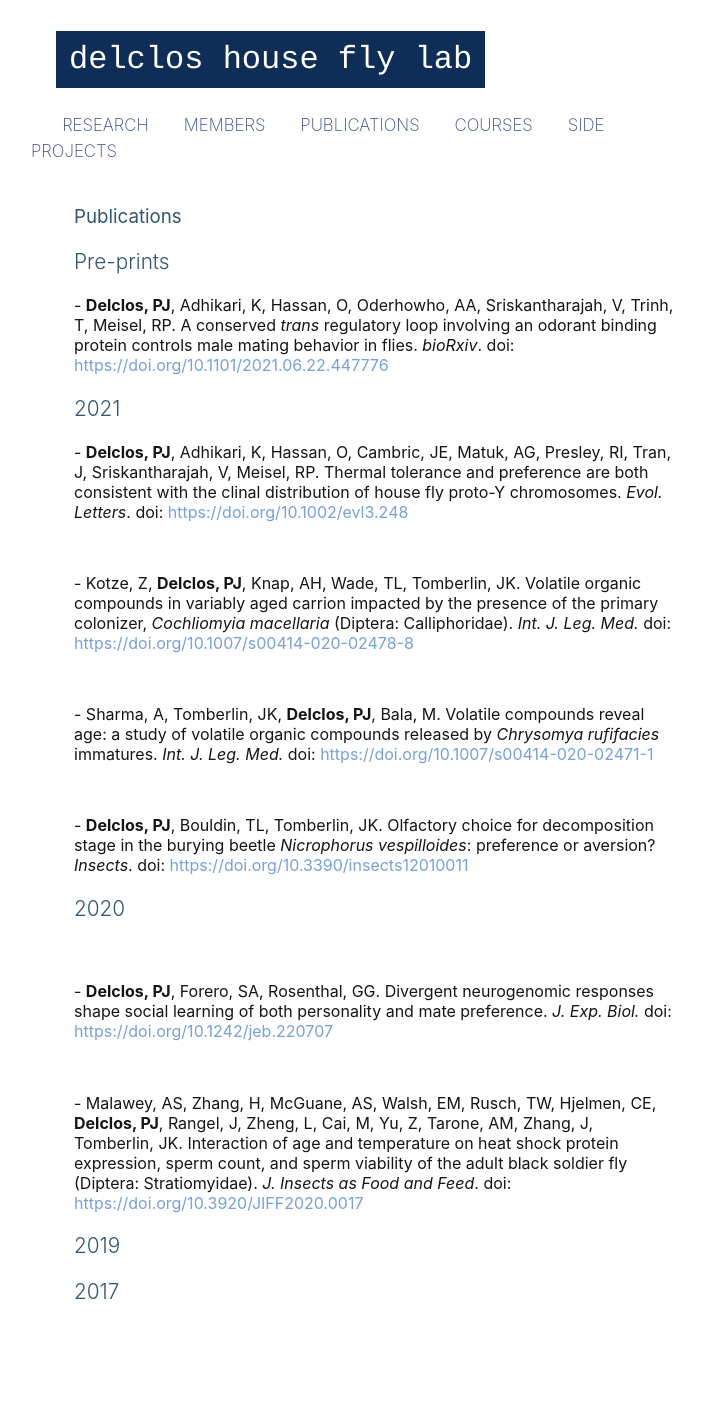
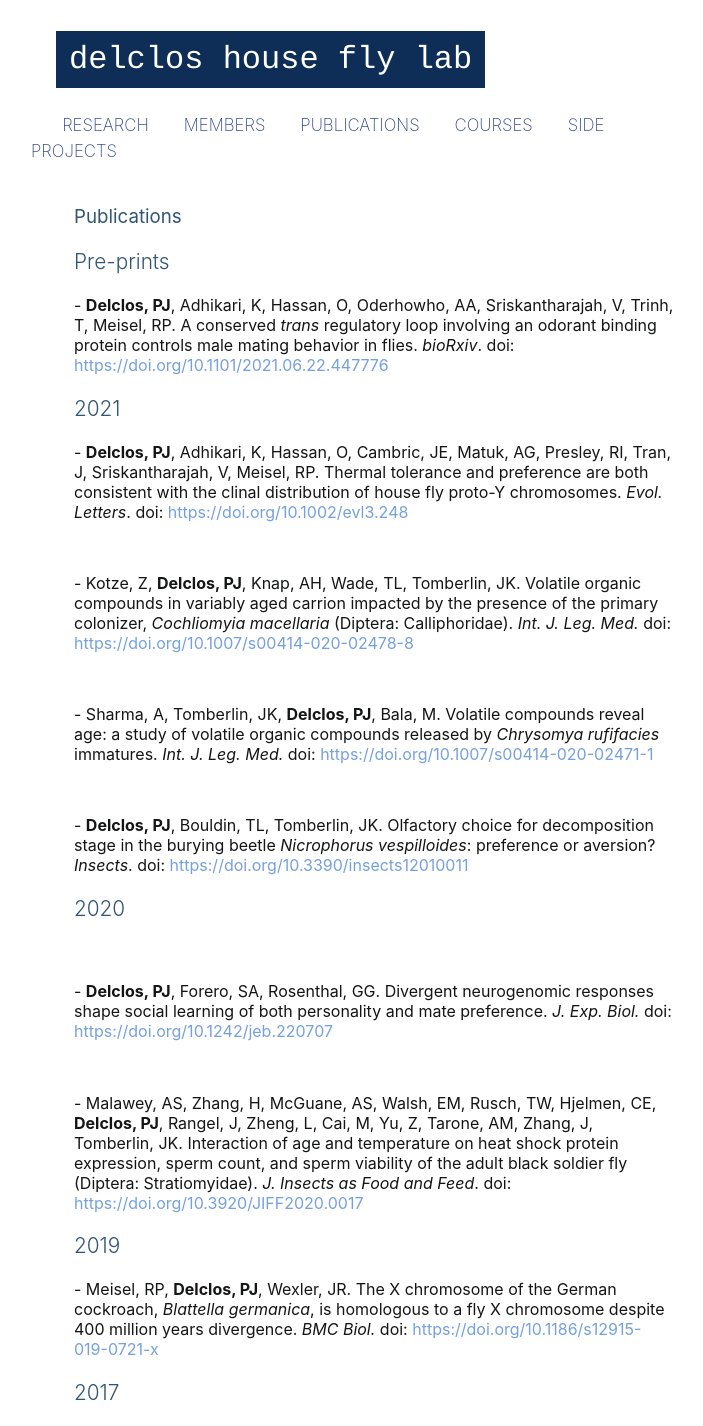
Before and after one commit to pjdelclos/pjdelclos.github.io, a Jekyll site: the page built from pubs/index.html, in a window 1280 px wide. Shown: the whole page, without its empty margins (266-969 px from the left). Built offline with Jekyll 4.4.1, drawn with Linux system fonts in a browser that asks for light colours; some web fonts are replaced; before the commit the page ends 1325 px from its top, so only the background shows below that.

Commit message:
Update index.html

```diff
--- a/pubs/index.html
+++ b/pubs/index.html
@@ -23,4 +23,5 @@ title: Publications
   <p>&nbsp;</p>
   - Malawey, AS, Zhang, H, McGuane, AS, Walsh, EM, Rusch, TW, Hjelmen, CE, <strong>Delclos, PJ</strong>, Rangel, J, Zheng, L, Cai, M, Yu, Z, Tarone, AM, Zhang, J, Tomberlin, JK. Interaction of age and temperature on heat shock protein expression, sperm count, and sperm viability of the adult black soldier fly (Diptera: Stratiomyidae). <em>J. Insects as Food and Feed</em>. doi: <a href=" https://doi.org/10.3920/JIFF2020.0017" title=" https://doi.org/10.3920/JIFF2020.0017"> https://doi.org/10.3920/JIFF2020.0017</a>
 <h2>2019</h2>
+  - Meisel, RP, <strong>Delclos, PJ</strong>, Wexler, JR. The X chromosome of the German cockroach, <em>Blattella germanica</em>, is homologous to a fly X chromosome despite 400 million years divergence. <em>BMC Biol.</em> doi: <a href=" https://doi.org/10.1186/s12915-019-0721-x" title=" https://doi.org/10.1186/s12915-019-0721-x"> https://doi.org/10.1186/s12915-019-0721-x</a>
 <h2>2017</h2>
```
